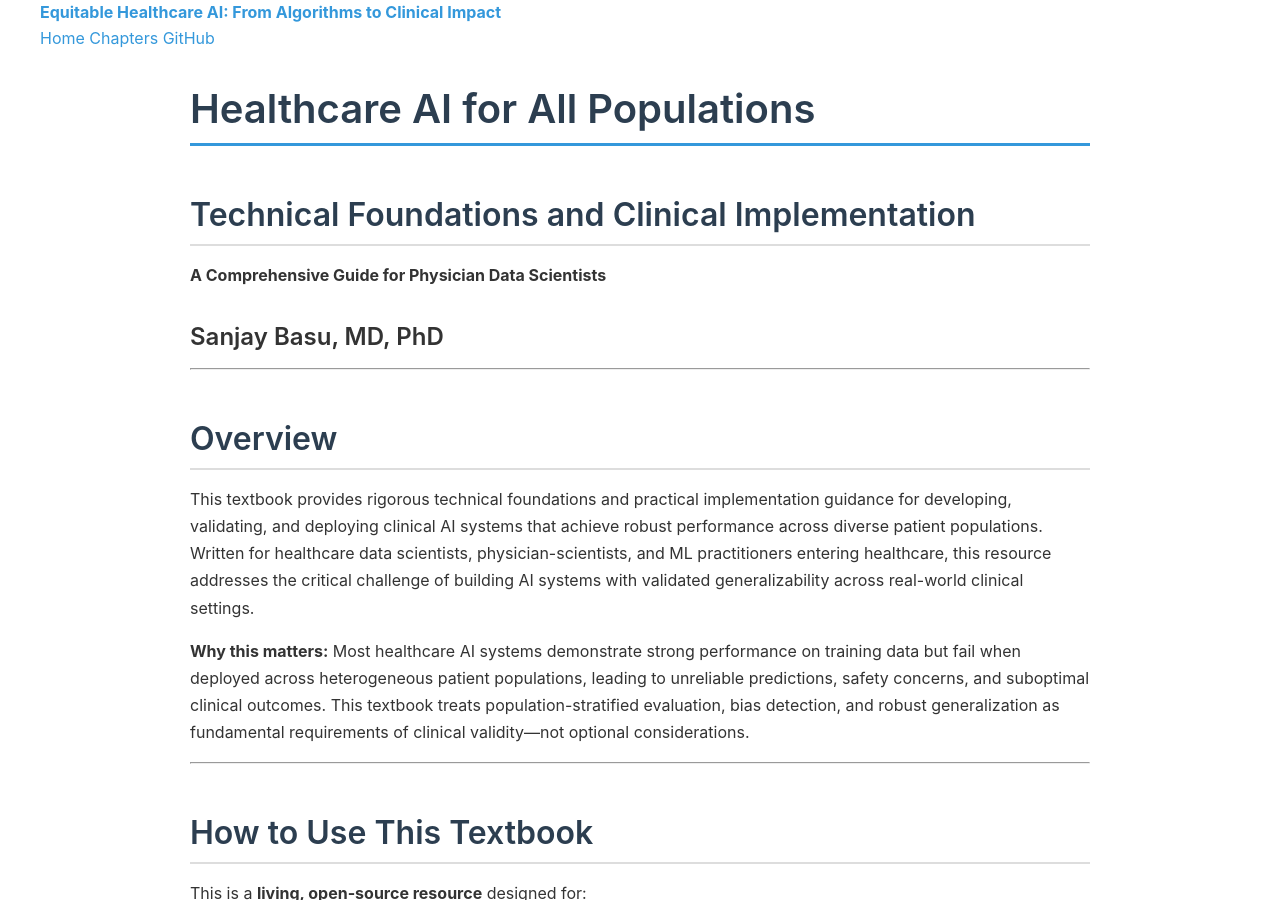
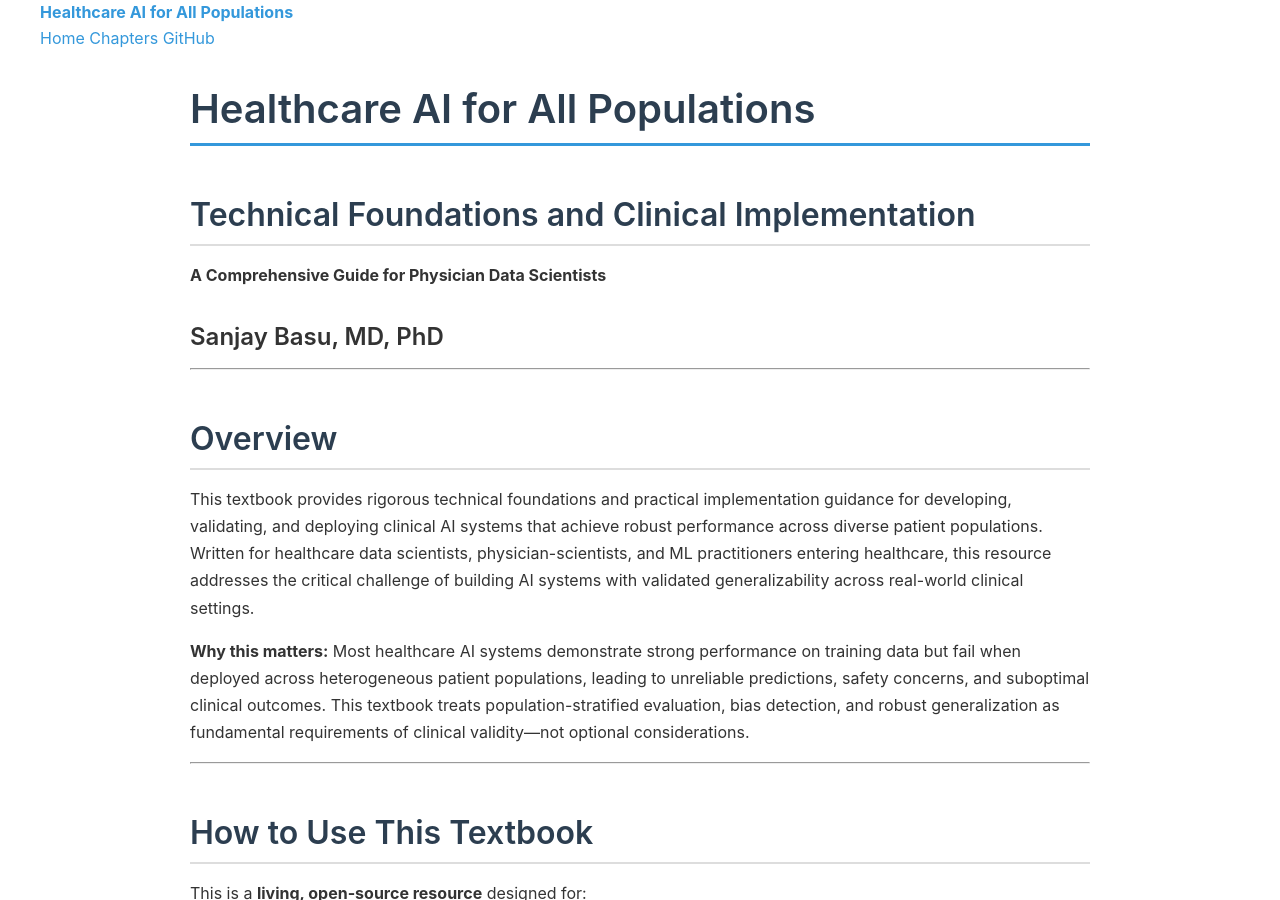
Before and after one commit to sanjaybasu/healthcare-ai-equity, a Jekyll site: the page built from index.md, in a window 1280 px wide and 900 px high. Built offline with Jekyll 4.4.1, drawn with Linux system fonts in a browser that asks for light colours; nearby versions of some CDN libraries.

Commit message:
Update _config.yml

```diff
--- a/_config.yml
+++ b/_config.yml
@@ -1,8 +1,8 @@
-title: "Equitable Healthcare AI: From Algorithms to Clinical Impact"
+title: "Healthcare AI for All Populations"
 description: "A Comprehensive, Self-Updating Technical and Practical Textbook"
 author: "Sanjay Basu, MD PhD"
 email: "sanjay.basu@waymarkcare.com"
-baseurl: "/healthcare-ai-equity"
+baseurl: "/healthcare-ai-foundations"
 url: "https://sanjaybasu.github.io"
 
 # Markdown settings - CRITICAL for MathJax
```
